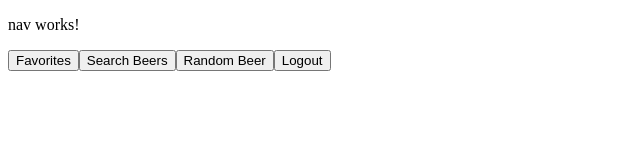
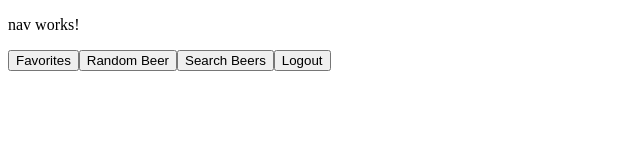
Before and after one commit to 19nov-java-sps/BeerFrontEnd, an Angular app in the folder BeerCellar/: page /home in a window 1280 px wide. Shown: the top 160 px of the page, without its empty margins (0-640 px from the left). Built offline with nearby package versions, Linux system fonts and the light colour scheme; sample sign-in values are in the browser's storage.

Commit message:
updated routes -- login goes straight to navbar

```diff
--- a/BeerCellar/src/app/nav/nav.component.html
+++ b/BeerCellar/src/app/nav/nav.component.html
@@ -1,7 +1,6 @@
 <p>nav works!</p>
 
-<button class='btn btn-info' routerLink='first'>Favorites</button>
-<button class='btn btn-info' routerLink='pipes'>Search Beers</button>
-<button class='btn btn-info'  >Random Beer</button>
-<!-- <button class='btn btn-info' routerLink='databinding'>Logout</button> -->
+<button class='btn btn-info' routerLink='favorites'>Favorites</button>
+<button class='btn btn-info' routerLink='random-beer'>Random Beer</button>
+<button class='btn btn-info' routerLink='search-beers'>Search Beers</button>
 <app-account></app-account>
--- a/BeerCellar/src/app/services/login.service.ts
+++ b/BeerCellar/src/app/services/login.service.ts
@@ -26,7 +26,7 @@ export class LoginService {
       response => {
         this.authorization = (response["headers"].get("Authorization"));
         sessionStorage.setItem("token", this.authorization);
-        this.router.navigate(["NavBar"]);
+        this.router.navigate(["home"]);
       }
     );
   }
```
